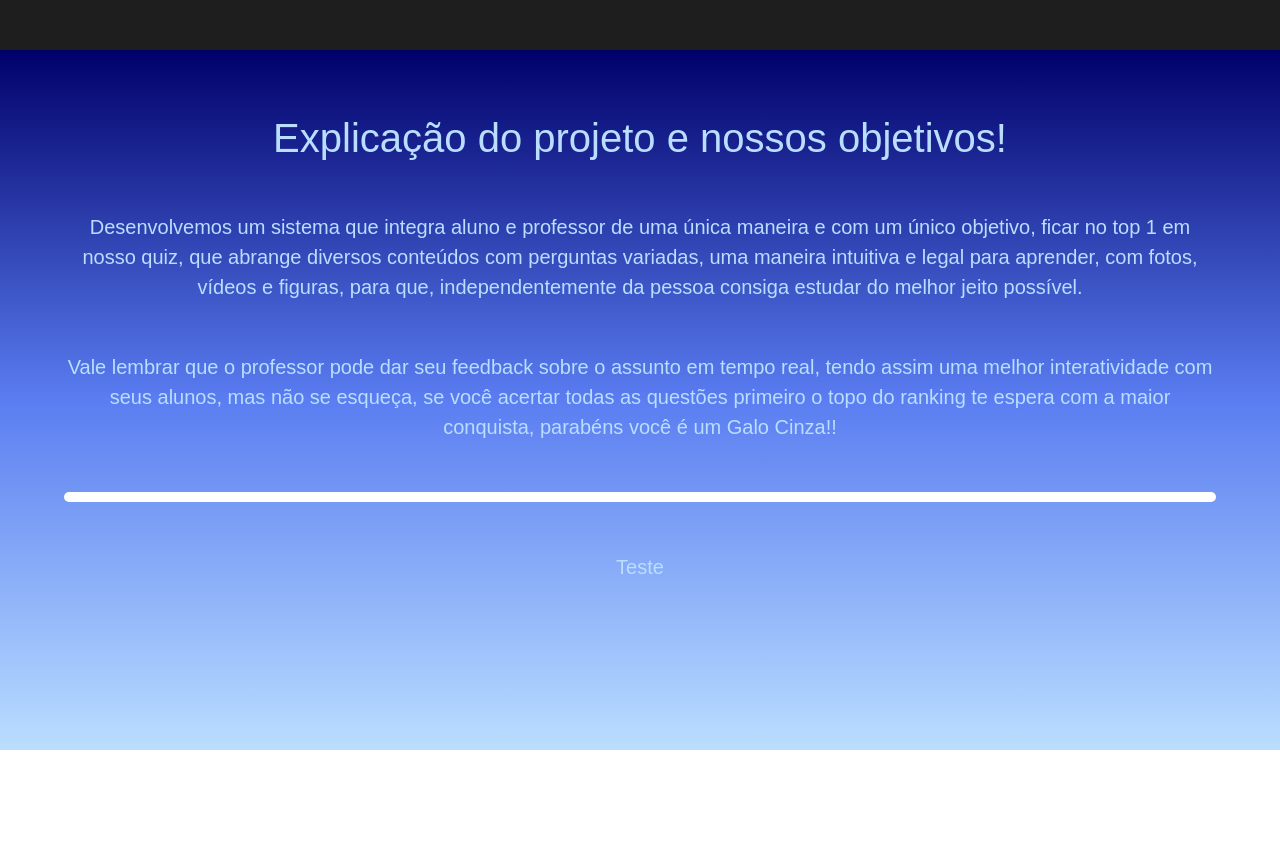
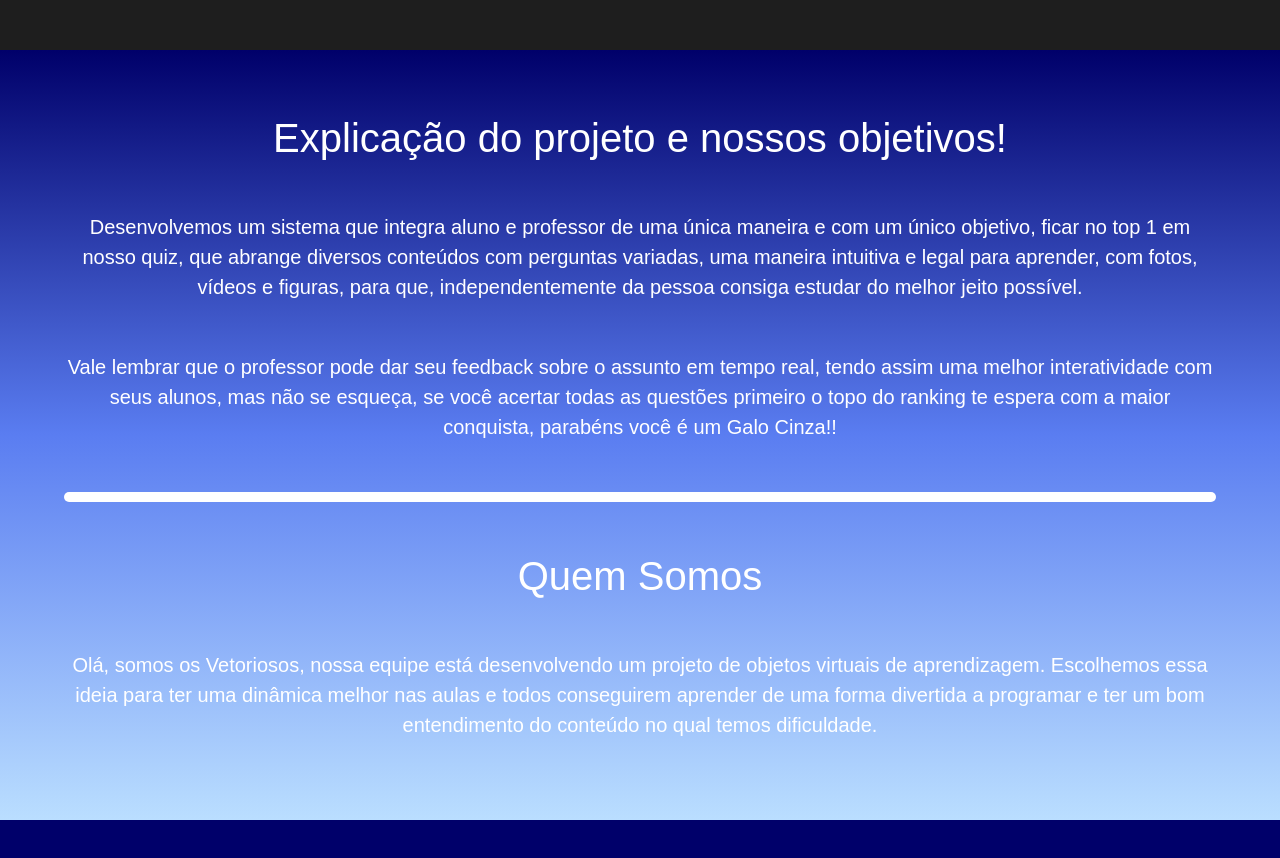
Before and after one commit to arthurmichaltchuk/logic_quest, a React (Create React App) app: page / in a window 1280 px wide. Shown: the part 888-1746 px from the top of the page. Before the commit the page ends 1638 px from the top, so only its background shows below. Built offline with nearby package versions, Linux system fonts and the light colour scheme; the HTML template or start-up script is replaced by a standard one.

Commit message:
Adicionado Footer

```diff
--- a/src/components/Home.jsx
+++ b/src/components/Home.jsx
@@ -3,6 +3,7 @@ import { Col, Container, Row } from "react-bootstrap";
 import logo from '../assets/images/logoLogicQuest.png';
 import Button from 'react-bootstrap/Button';
 import AboutHeader from './AboutHeader.jsx'
+import Footer from './Footer.jsx'
 
 function Home() {
     return (
@@ -31,9 +32,11 @@ function Home() {
                     <p>Desenvolvemos um sistema que integra aluno e professor de uma única maneira e com um único objetivo, ficar no top 1 em nosso quiz, que abrange diversos conteúdos com perguntas variadas, uma maneira intuitiva e legal para aprender, com fotos, vídeos e figuras, para que, independentemente da pessoa consiga estudar do melhor jeito possível.</p>
                     <p>Vale lembrar que o professor pode dar seu feedback sobre o assunto em tempo real, tendo assim uma melhor interatividade com seus alunos, mas não se esqueça, se você acertar todas as questões primeiro o topo do ranking te espera com a maior conquista, parabéns você é um Galo Cinza!!</p>
                     <div class="linha"></div>
-                    <p>Teste</p>
+                    <h1>Quem Somos</h1>
+                    <p>Olá, somos os Vetoriosos, nossa equipe está desenvolvendo um projeto de objetos virtuais de aprendizagem. Escolhemos essa ideia para ter uma dinâmica melhor nas aulas e todos conseguirem aprender de uma forma divertida a programar e ter um bom entendimento do conteúdo no qual temos dificuldade.</p>
                 </div>
             </div>
+            <Footer/>
         </>
     );
 }
--- a/src/index.css
+++ b/src/index.css
@@ -138,7 +138,7 @@ nav .menu-btn:checked~.menu {
 
 .presentationBotton {
   background-image: linear-gradient(to top, #BADEFF 0%, #5A7DF1 50%, #00006A 100%);
-  height: 700px;
+  height: 100%;
   display: flexbox;
 }
 
@@ -147,6 +147,7 @@ nav .menu-btn:checked~.menu {
   width: 100%;
   border-radius: 10px;
   margin-top: 50px;
+  margin-bottom: 50px;
 }
 
 .conteudoBotton {
@@ -156,13 +157,13 @@ nav .menu-btn:checked~.menu {
 
 .conteudoBotton h1 {
   font-size: 40px;
-  color: #BADEFF;
+  color: #ffffff;
 }
 
 .conteudoBotton p {
   margin-top: 50px;
   font-size: 20px;
-  color: #BADEFF;
+  color: #ffffff;
 }
 
 .boxPresentation {
@@ -232,6 +233,11 @@ nav .menu-btn:checked~.menu {
   text-align: center;
 }
 
+#footer {
+  width: 100%;
+  height: 80px;
+  background-color: #00006A;
+}
 
 .about-text {
   color: #fff;
```
Also changed, not shown: src/components/Footer.jsx (line endings or trailing spaces).
